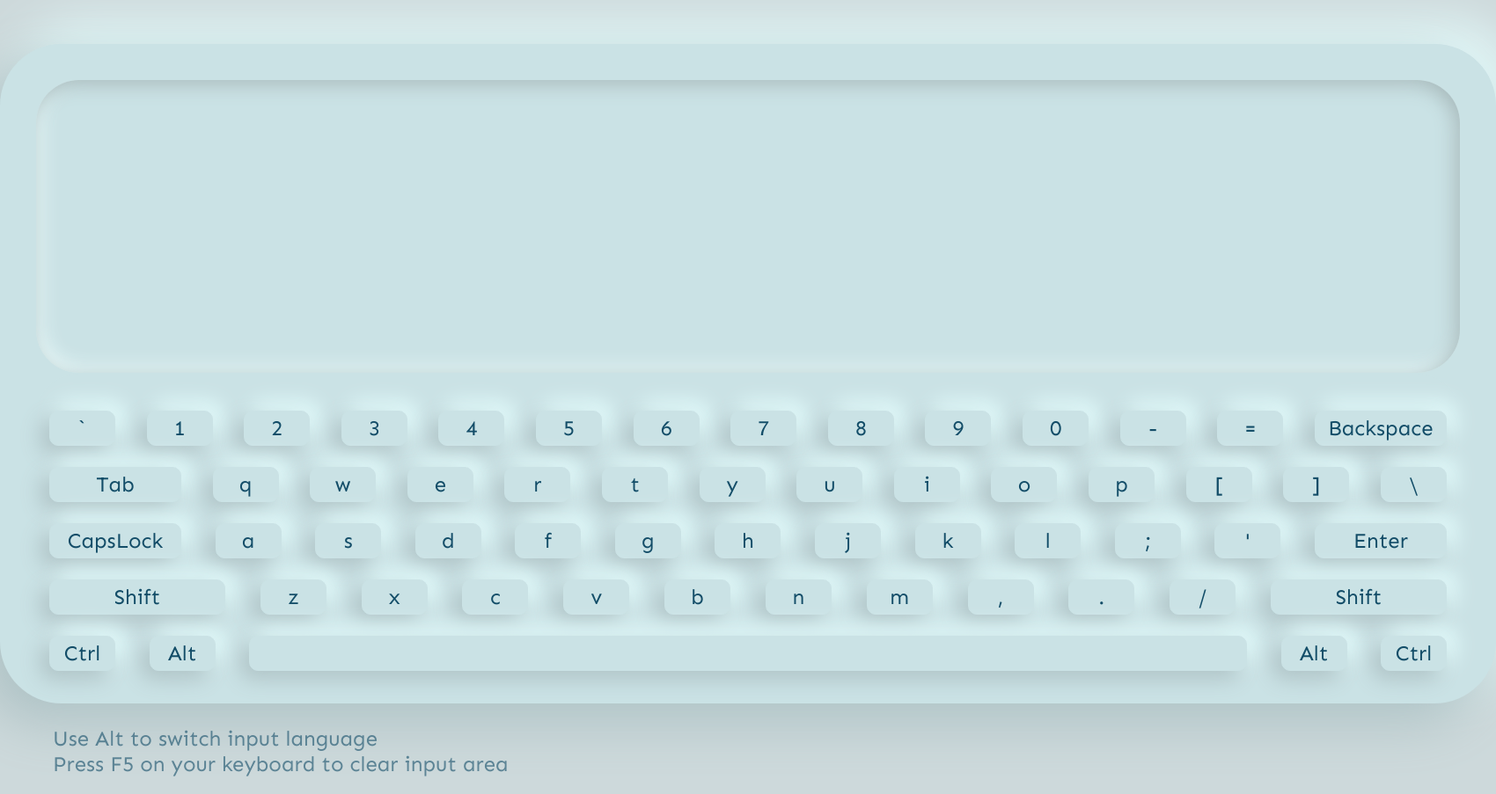
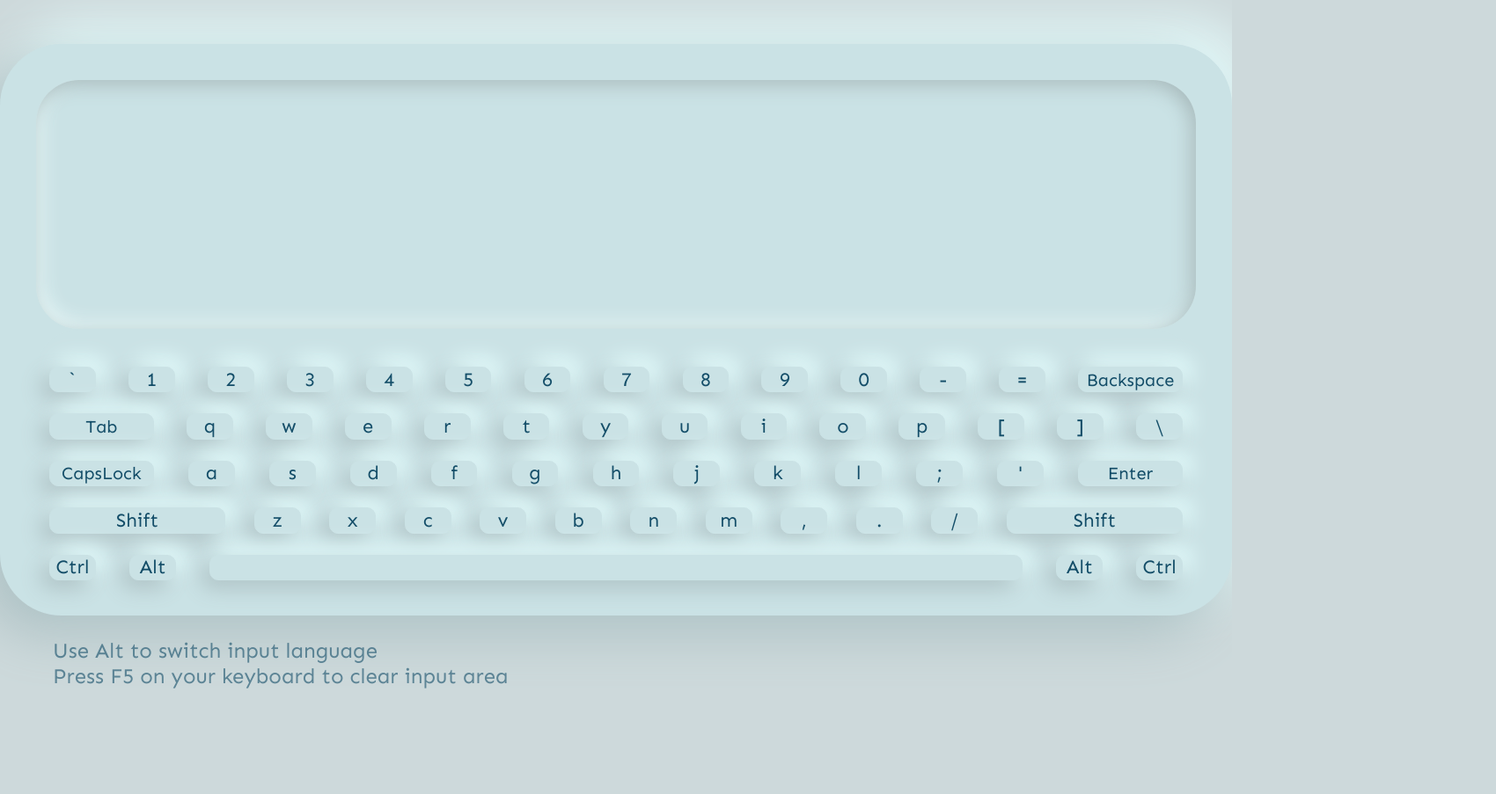
Before and after one commit to tensegrity666/virtualKeyboard, a website with bundled scripts: page index.html in a window 1280 px wide. Shown: the whole page at 88% size, 1700 px wide, since content can reach past the window. After the commit the page ends 815 px from the top, so only its background shows below. Built offline with nearby package versions, Linux system fonts and the light colour scheme.

Commit message:
fix: fix problems with size

```diff
--- a/index.html
+++ b/index.html
@@ -2,7 +2,7 @@
 <html lang="en">
 <head>
   <meta charset="UTF-8">
-  <meta name="viewport" content="width=device-width, initial-scale=1.0">
+  <meta name="viewport" content="width=device-width, initial-scale=1.0, user-scalable=yes">
   <link rel="stylesheet" href="styles/main.css">
   <link href="https://fonts.googleapis.com/css2?family=Sen&display=swap"
     rel="stylesheet">
--- a/styles/keyboard__container.css
+++ b/styles/keyboard__container.css
@@ -4,7 +4,7 @@
   flex-wrap: wrap;
   align-items: center;
   justify-content: space-between;
-  width: 1620px;
+  width: 100%;
   height: 50%;
   padding: 30px 0 10px;
   font-size: 2rem;
--- a/styles/keyboard__key.css
+++ b/styles/keyboard__key.css
@@ -1,10 +1,10 @@
 .keyboard__key {
   box-sizing: border-box;
-  width: 75px;
-  height: 40px;
+  width: 4%;
+  height: 12%;
   margin: 12px 16px;
   font-family: var(--font);
-  font-size: 2.4rem;
+  font-size: 2.2rem;
   line-height: 1;
   color: var(--font-color);
   text-align: center;
--- a/styles/keyboard__key_double.css
+++ b/styles/keyboard__key_double.css
@@ -1,3 +1,4 @@
 .keyboard__key_double {
-  width: 150px;
+  width: 9%;
+  font-size: 2rem;
 }
--- a/styles/textfield.css
+++ b/styles/textfield.css
@@ -1,12 +1,12 @@
 #textfield {
   box-sizing: border-box;
-  width: 1620px;
+  width: 100%;
   height: 50%;
   padding: 4rem;
   overflow-x: hidden;
   overflow-y: auto;
   font-family: var(--font);
-  font-size: 6rem;
+  font-size: 3.8rem;
   line-height: 1.05;
   color: transparent;
   text-shadow: 0 0 0 #4d6c6e;
--- a/styles/variables.css
+++ b/styles/variables.css
@@ -3,8 +3,8 @@
   --font: 'Sen', sans-serif;
   --font-color: #134d68;
   --font-hover: #2a94b4;
-  --wrapper-width: 1700px;
-  --wrapper-height: 750px;
+  --wrapper-width: 1400px;
+  --wrapper-height: 650px;
 
   overflow-x: hidden;
   overflow-y: auto;
```
